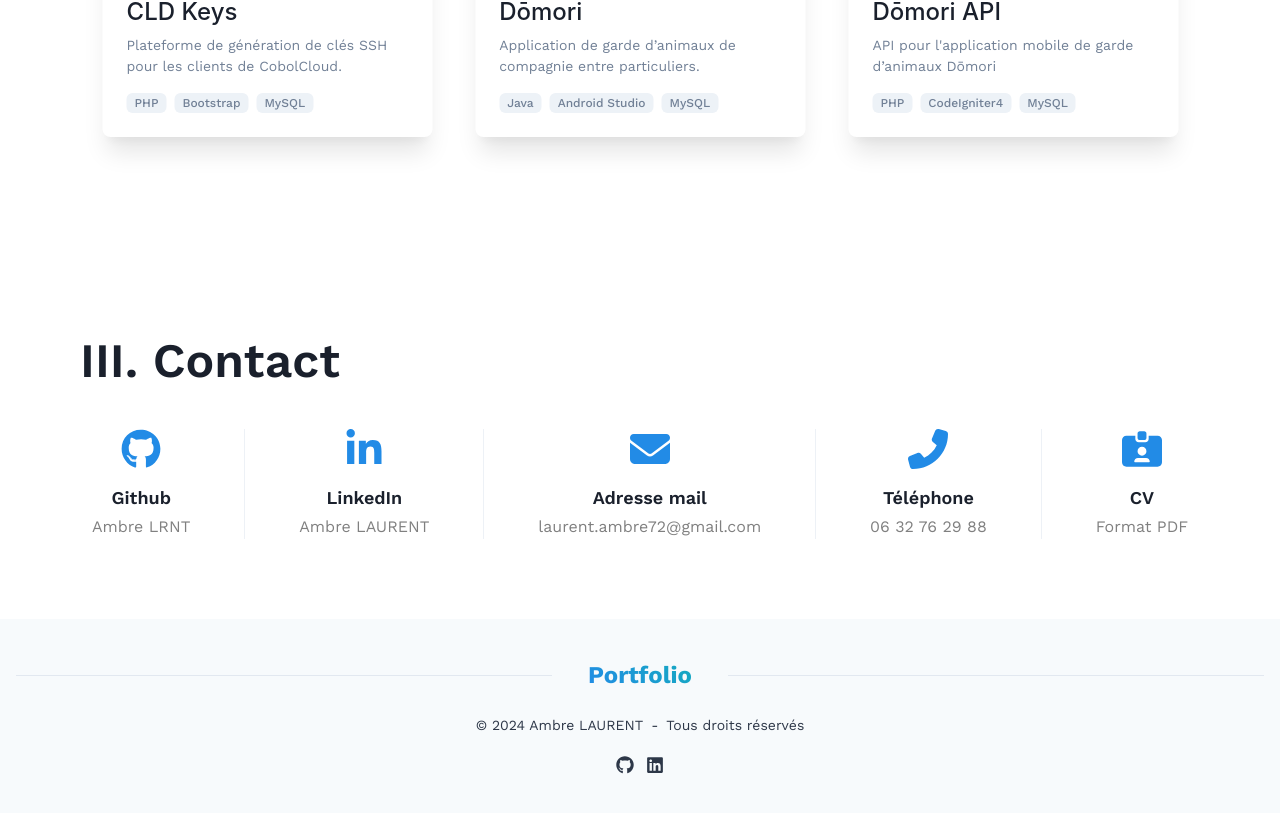
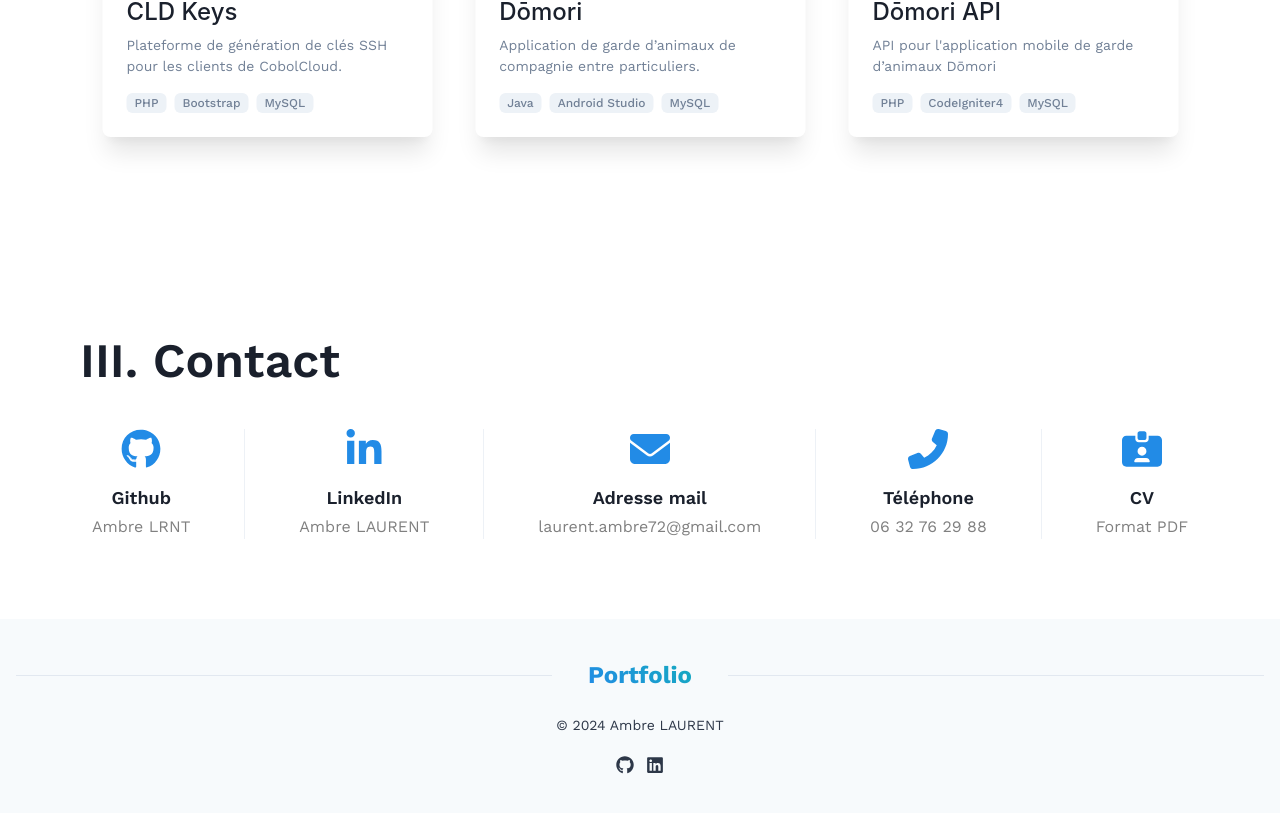
Before and after one commit to Ukureii/portfolio, a Next.js app: page / in a window 1280 px wide. Shown: the part 1691-2504 px from the top of the page. Built offline with nearby package versions, Linux system fonts and the light colour scheme.

Commit message:
link in Contact.js

```diff
--- a/app/components/Contact.js
+++ b/app/components/Contact.js
@@ -62,9 +62,11 @@ export default function Contact() {
                                 <Text mt={-1} fontSize="lg" fontWeight="semibold">
                                     {option.label}
                                 </Text>
-                                <Text mt={-2} color={'gray'} fontSize="md" textAlign="center">
-                                    {option.value}
-                                </Text>
+                                <Link href={option.link} isExternal>
+                                    <Text mt={-2} color={'gray'} fontSize="md" textAlign="center">
+                                        {option.value}
+                                    </Text>
+                                </Link>
                             </Stack>
                             {contactOptions.length - 1 !== index && (
                                 <Flex d={{ base: 'none', md: 'flex' }}>
--- a/app/components/Footer.js
+++ b/app/components/Footer.js
@@ -41,12 +41,6 @@ export default function Footer() {
                     <Text pt={6} fontSize={'sm'} textAlign={'center'}>
                         © 2024 Ambre LAURENT
                     </Text>
-                    <Text pt={6} fontSize={'sm'} textAlign={'center'}>
-                        -
-                    </Text>
-                    <Text pt={6} fontSize={'sm'} textAlign={'center'}>
-                        Tous droits réservés
-                    </Text>
                 </Stack>
                 <Stack justify="center" mt={5} direction="row" spacing={3}>
                     <Link href="https://github.com/Ukureii" isExternal>
```
